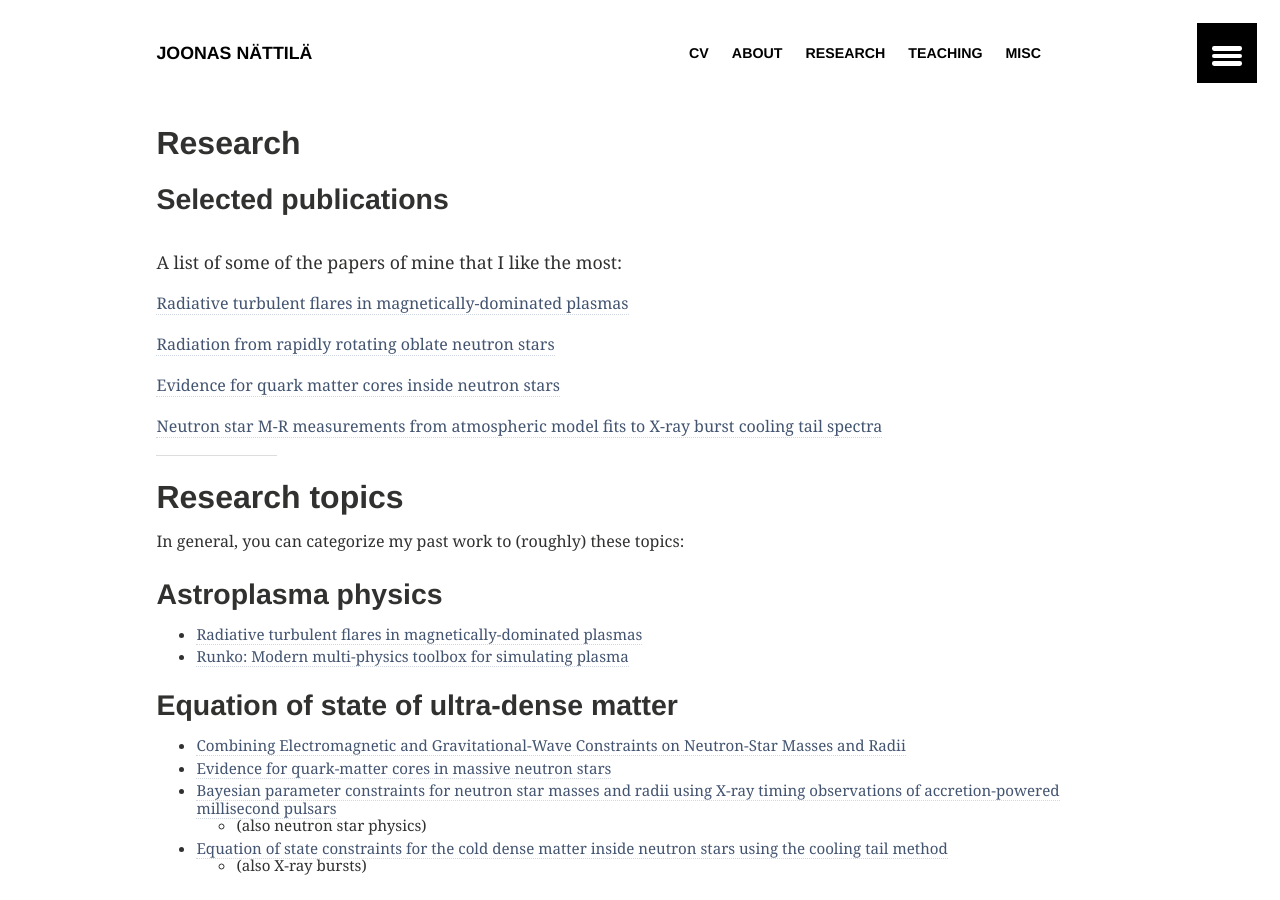
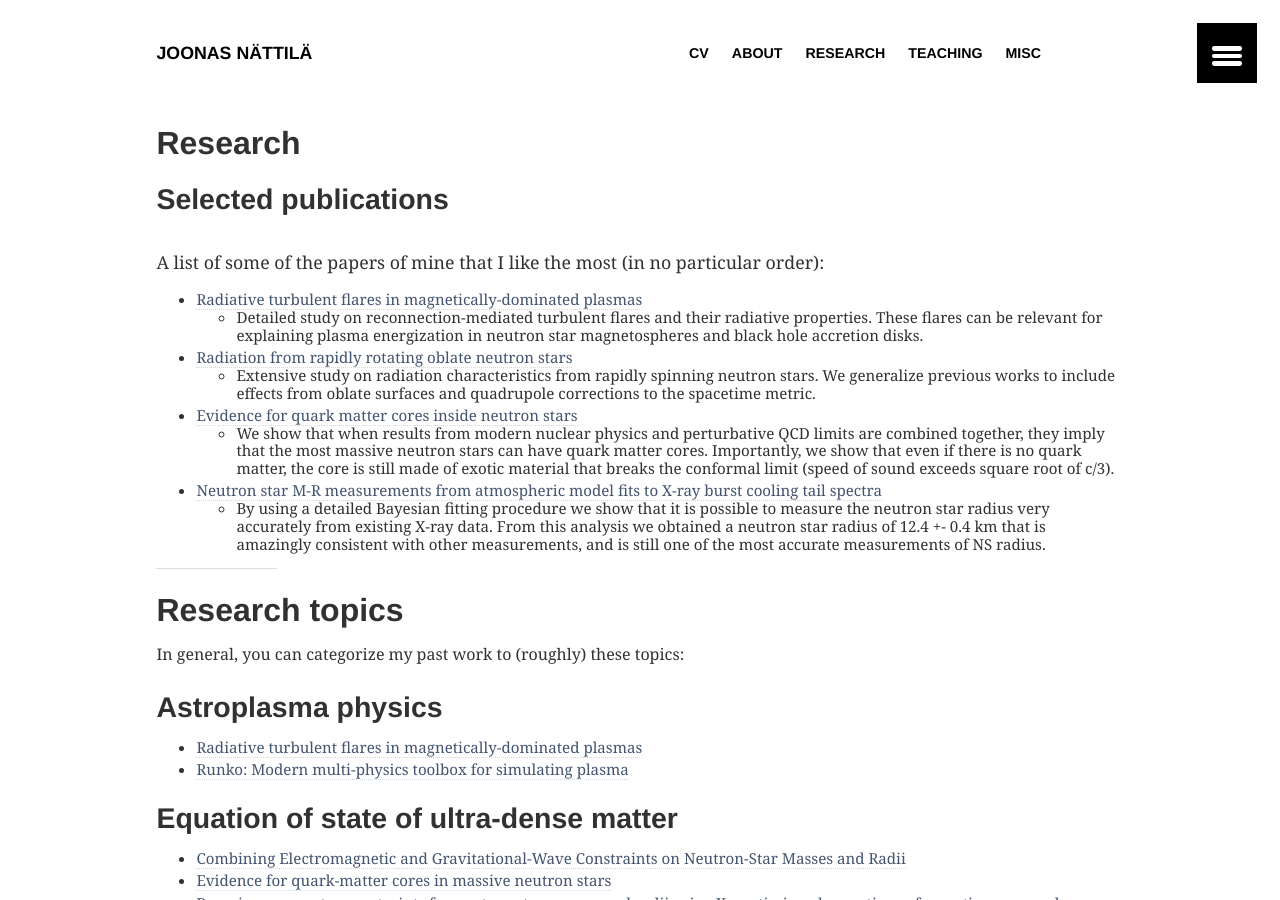
Before and after one commit to natj/natj.github.io, a Jekyll site: the page built from articles/index.md, in a window 1280 px wide and 900 px high. Built offline with Jekyll 4.4.1, drawn with Linux system fonts in a browser that asks for light colours.

Commit message:
add paper descriptions

```diff
--- a/articles/index.md
+++ b/articles/index.md
@@ -8,16 +8,16 @@ image:
   teaser:
 ---
 
-A list of some of the papers of mine that I like the most:
+A list of some of the papers of mine that I like the most (in no particular order):
 
-
-[Radiative turbulent flares in magnetically-dominated plasmas](https://arxiv.org/abs/2012.03043)
-
-[Radiation from rapidly rotating oblate neutron stars](https://arxiv.org/abs/1709.07292)
-
-[Evidence for quark matter cores inside neutron stars](https://www.nature.com/articles/s41567-020-0914-9)
-
-[Neutron star M-R measurements from atmospheric model fits to X-ray burst cooling tail spectra](https://arxiv.org/abs/1709.09120)
+- [Radiative turbulent flares in magnetically-dominated plasmas](https://arxiv.org/abs/2012.03043)
+    - Detailed study on reconnection-mediated turbulent flares and their radiative properties. These flares can be relevant for explaining plasma energization in neutron star magnetospheres and black hole accretion disks.
+- [Radiation from rapidly rotating oblate neutron stars](https://arxiv.org/abs/1709.07292)
+    - Extensive study on radiation characteristics from rapidly spinning neutron stars. We generalize previous works to include effects from oblate surfaces and quadrupole corrections to the spacetime metric.
+- [Evidence for quark matter cores inside neutron stars](https://www.nature.com/articles/s41567-020-0914-9)
+    - We show that when results from modern nuclear physics and perturbative QCD limits are combined together, they imply that the most massive neutron stars can have quark matter cores. Importantly, we show that even if there is no quark matter, the core is still made of exotic material that breaks the conformal limit (speed of sound exceeds square root of c/3).
+- [Neutron star M-R measurements from atmospheric model fits to X-ray burst cooling tail spectra](https://arxiv.org/abs/1709.09120)
+    - By using a detailed Bayesian fitting procedure we show that it is possible to measure the neutron star radius very accurately from existing X-ray data. From this analysis we obtained a neutron star radius of 12.4 +- 0.4 km that is amazingly consistent with other measurements, and is still one of the most accurate measurements of NS radius.
 
 
 --------
@@ -78,6 +78,8 @@ In addition, there are other miscellaneous topics that I've dipped my toes in:
 - [General Purpose Ray Tracing and Polarized Radiative Transfer in General Relativity](https://iopscience.iop.org/article/10.3847/1538-4357/aacea0)
 
 
+
+
 ---
 
 # Collection of my writings & publications
```
